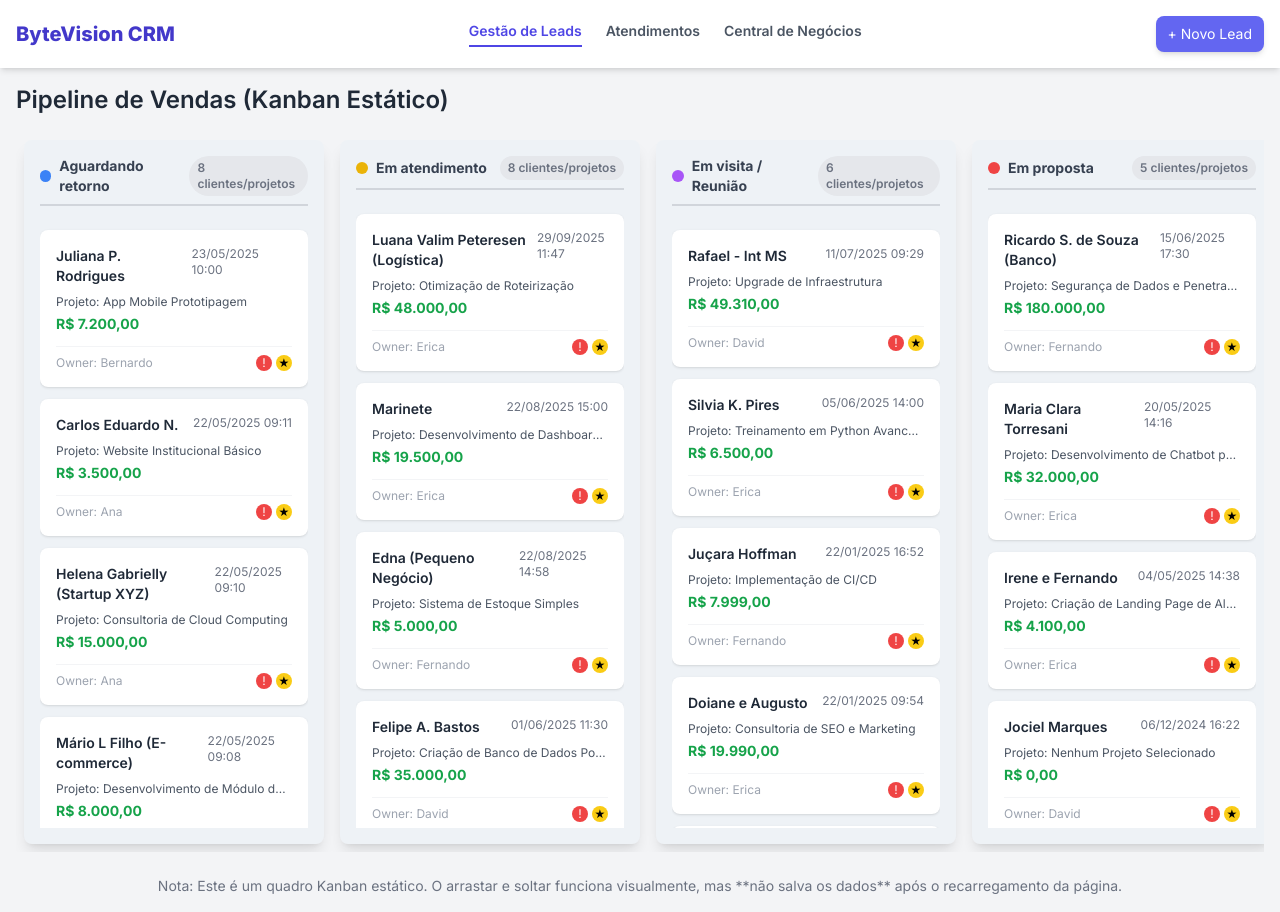
After one commit to arthur201306/BeOrange, a Flask app: page /leads in a window 1280 px wide. The commit adds this page. Run offline with Flask 3, Linux system fonts and the light colour scheme; some libraries are stand-ins or nearby versions.

Commit message:
Criado as paginas de Gestao de Leads - Atendimentos - Central de negocios

```diff
--- a/app/main/routes.py
+++ b/app/main/routes.py
@@ -1,14 +1,33 @@
-from flask import Flask, render_template, request, redirect, url_for, session, Blueprint, jsonify
-from .. import supabase
+from flask import render_template, Blueprint, request, redirect, url_for
 
+# Cria o Blueprint 'main'
 main_bp = Blueprint('main', __name__, template_folder='templates')
 
 
 @main_bp.route('/')
-def main():
-    return render_template("/index.html")
+def home():
+    """Redireciona a rota base para a página de Leads."""
+    return redirect(url_for('main.kanban_board'))
 
-@main_bp.route('/login', methods['GET', 'POST'])
+@main_bp.route('/leads')
+def kanban_board():
+    """Renderiza a página principal do quadro Kanban (Gestão de Leads)."""
+    return render_template("kanban_crm.html")
+
+@main_bp.route('/atendimentos')
+def atendimentos_page():
+    """Renderiza a página de Atendimentos."""
+    return render_template("atendimentos.html")
+
+@main_bp.route('/negocios')
+def negocios_page():
+    """Renderiza a página Central de Negócios."""
+    return render_template("negocios.html")
+
+@main_bp.route('/login', methods=['GET', 'POST'])
 def login():
+    """
+    Rota de login (atualmente só renderiza o template GET)
+    """
     if request.method == 'GET':
-        return render_template("/login.html")
+        return render_template("login.html") # Assumindo que você tem um template login.html
--- /dev/null
+++ b/app/templates/kanban_crm.html
@@ -0,0 +1,334 @@
+<!DOCTYPE html>
+<html lang="pt-BR">
+<head>
+    <meta charset="UTF-8">
+    <meta name="viewport" content="width=device-width, initial-scale=1.0">
+    <title>CRM - Gestão de Leads (Kanban)</title>
+    <!-- Tailwind CSS CDN -->
+    <script src="https://cdn.tailwindcss.com"></script>
+    <!-- Inter Font -->
+    <link href="https://fonts.googleapis.com/css2?family=Inter:wght@100..900&display=swap" rel="stylesheet">
+    <style>
+        body { font-family: 'Inter', sans-serif; background-color: #f7f9fb; }
+        .kanban-board {
+            /* Habilita a rolagem horizontal para o quadro */
+            overflow-x: auto;
+            white-space: nowrap;
+            /* Permite rolagem vertical dentro do container principal */
+            max-height: calc(100vh - 80px); /* Ajuste baseado na altura do cabeçalho */
+            padding-bottom: 1rem;
+        }
+        .kanban-column {
+            display: inline-block;
+            vertical-align: top;
+            width: 300px; /* Largura fixa para colunas */
+            min-height: calc(100vh - 120px); /* Altura mínima para o visual */
+            background-color: #eef2f6;
+            margin-right: 1rem;
+            white-space: normal;
+        }
+        .lead-card {
+            transition: transform 0.2s, box-shadow 0.2s;
+            cursor: grab;
+        }
+        .lead-card:active {
+            cursor: grabbing;
+            box-shadow: 0 10px 15px -3px rgba(0, 0, 0, 0.1), 0 4px 6px -2px rgba(0, 0, 0, 0.05);
+            transform: scale(1.01);
+        }
+        .drag-over {
+            box-shadow: 0 0 0 4px #2563eb inset; /* Borda azul ao arrastar sobre a coluna */
+        }
+        /* Scrollbar customizada para melhor visibilidade */
+        .kanban-board::-webkit-scrollbar { height: 8px; }
+        .kanban-board::-webkit-scrollbar-thumb { background: #cbd5e1; border-radius: 4px; }
+        .kanban-board::-webkit-scrollbar-track { background: #f1f1f1; }
+    </style>
+
+    <!-- Lógica JavaScript Estática (sem Firebase) -->
+    <script>
+        // --- DADOS ESTÁTICOS DE EXEMPLO (BEORANGE ADAPTADO) ---
+        const staticLeads = [
+            // AGUARDANDO RETORNO (awaiting_return) - 8 leads
+            { id: 'l1', name: 'Carlos Eduardo N.', date: '22/05/2025 09:11', project: 'Website Institucional Básico', value: 3500.00, owner: 'Ana', stage: 'awaiting_return' },
+            { id: 'l2', name: 'Helena Gabrielly (Startup XYZ)', date: '22/05/2025 09:10', project: 'Consultoria de Cloud Computing', value: 15000.00, owner: 'Ana', stage: 'awaiting_return' },
+            { id: 'l3', name: 'Mário L Filho (E-commerce)', date: '22/05/2025 09:08', project: 'Desenvolvimento de Módulo de Pagamento', value: 8000.00, owner: 'Bernardo', stage: 'awaiting_return' },
+            { id: 'l13', name: 'Juliana P. Rodrigues', date: '23/05/2025 10:00', project: 'App Mobile Prototipagem', value: 7200.00, owner: 'Bernardo', stage: 'awaiting_return' },
+            { id: 'l18', name: 'Heygar Casa (Migração de Dados)', date: '22/05/2025 09:07', project: 'Nenhum Projeto Selecionado', value: 0, owner: 'Ana', stage: 'awaiting_return' },
+            { id: 'l19', name: 'Ricardo Alexandre', date: '22/05/2025 09:05', project: 'Manutenção de Servidores (Contrato 1 ano)', value: 12000.00, owner: 'Ana', stage: 'awaiting_return' },
+            { id: 'l20', name: 'Vagner Roberto (ERP Customizado)', date: '22/05/2025 09:05', project: 'Licença Software (3 usuários)', value: 2500.00, owner: 'Bernardo', stage: 'awaiting_return' },
+            { id: 'l21', name: 'Diego Souza', date: '16/05/2025 10:26', project: 'Consultoria Inicial de Segurança', value: 0, owner: 'Bernardo', stage: 'awaiting_return' },
+
+            // EM ATENDIMENTO (in_service) - 8 leads
+            { id: 'l4', name: 'Gilliard Marcos (Financeira)', date: '12/05/2025 10:48', project: 'Sistema de Gestão de Risco', value: 299900.00, owner: 'Cláudia', stage: 'in_service' },
+            { id: 'l5', name: 'Daniel Wanderson', date: '28/05/2024 10:21', project: 'Refatoração de API Legada', value: 64999.00, owner: 'Cláudia', stage: 'in_service' },
+            { id: 'l6', name: 'Junior Nacci', date: '22/05/2025 09:54', project: 'Suporte Nível 2 - 6 Meses', value: 6000.00, owner: 'Cláudia', stage: 'in_service' },
+            { id: 'l14', name: 'Felipe A. Bastos', date: '01/06/2025 11:30', project: 'Criação de Banco de Dados Postgre', value: 35000.00, owner: 'David', stage: 'in_service' },
+            { id: 'l22', name: 'Teodora de oliveira', date: '06/12/2024 14:34', project: 'Nenhum Serviço Selecionado', value: 3500.00, owner: 'David', stage: 'in_service' },
+            { id: 'l23', name: 'Luana Valim Peteresen (Logística)', date: '29/09/2025 11:47', project: 'Otimização de Roteirização', value: 48000.00, owner: 'Erica', stage: 'in_service' },
+            { id: 'l24', name: 'Marinete', date: '22/08/2025 15:00', project: 'Desenvolvimento de Dashboard BI', value: 19500.00, owner: 'Erica', stage: 'in_service' },
+            { id: 'l25', name: 'Edna (Pequeno Negócio)', date: '22/08/2025 14:58', project: 'Sistema de Estoque Simples', value: 5000.00, owner: 'Fernando', stage: 'in_service' },
+
+            // EM VISITA (visiting) - 6 leads
+            { id: 'l7', name: 'Lauro Heck (Grande Corporação)', date: '02/10/2024 15:54', project: 'Análise de Viabilidade Técnica', value: 9999.00, owner: 'David', stage: 'visiting' },
+            { id: 'l8', name: 'Rafael - Int MS', date: '11/07/2025 09:29', project: 'Upgrade de Infraestrutura', value: 49310.00, owner: 'David', stage: 'visiting' },
+            { id: 'l15', name: 'Silvia K. Pires', date: '05/06/2025 14:00', project: 'Treinamento em Python Avancado', value: 6500.00, owner: 'Erica', stage: 'visiting' },
+            { id: 'l26', name: 'Doiane e Augusto', date: '22/01/2025 09:54', project: 'Consultoria de SEO e Marketing', value: 19990.00, owner: 'Erica', stage: 'visiting' },
+            { id: 'l27', name: 'Nelson (Start-up Financiada)', date: '06/12/2024 14:22', project: 'Três Módulos de Software Chave', value: 79990.00, owner: 'Fernando', stage: 'visiting' },
+            { id: 'l28', name: 'Juçara Hoffman', date: '22/01/2025 16:52', project: 'Implementação de CI/CD', value: 7999.00, owner: 'Fernando', stage: 'visiting' },
+
+            // EM PROPOSTA (in_proposal) - 5 leads
+            { id: 'l9', name: 'Maria Clara Torresani', date: '20/05/2025 14:16', project: 'Desenvolvimento de Chatbot para SAC', value: 32000.00, owner: 'Erica', stage: 'in_proposal' },
+            { id: 'l10', name: 'Irene e Fernando', date: '04/05/2025 14:38', project: 'Criação de Landing Page de Alta Conversão', value: 4100.00, owner: 'Erica', stage: 'in_proposal' },
+            { id: 'l16', name: 'Ricardo S. de Souza (Banco)', date: '15/06/2025 17:30', project: 'Segurança de Dados e Penetration Test', value: 180000.00, owner: 'Fernando', stage: 'in_proposal' },
+            { id: 'l29', name: 'Jona e Cleverson', date: '08/09/2024 09:18', project: 'Contrato de Suporte Trimestral', value: 3999.00, owner: 'Fernando', stage: 'in_proposal' },
+            { id: 'l30', name: 'Jociel Marques', date: '06/12/2024 16:22', project: 'Nenhum Projeto Selecionado', value: 0, owner: 'David', stage: 'in_proposal' },
+
+            // EM CONTRATO (in_contract) - 4 leads
+            { id: 'l17', name: 'Patrícia A. Borges', date: '20/06/2025 09:00', project: 'Sistema de Gestão de Clientes (Fase I)', value: 95000.00, owner: 'Fernando', stage: 'in_contract' },
+            { id: 'l31', name: 'Carolina REF: 7572', date: '06/12/2024 15:41', project: 'Projeto de Integração de Sistemas', value: 94500.00, owner: 'Fernando', stage: 'in_contract' },
+            { id: 'l32', name: 'Antônio José Nogueira', date: '16/04/2025 08:08', project: 'Desenvolvimento de Novo Produto Digital', value: 90000.00, owner: 'David', stage: 'in_contract' },
+            { id: 'l33', name: 'Gisele Cesar', date: '14/11/2024 17:00', project: 'Contrato de Manutenção Premium', value: 31999.00, owner: 'Cláudia', stage: 'in_contract' },
+
+            // FINALIZADO (finished) - 4 leads
+            { id: 'l11', name: 'Romero Ferreira da Silva', date: '23/05/2025 17:06', project: 'Treinamento de Equipe em React', value: 6749.00, owner: 'Fernando', stage: 'finished' },
+            { id: 'l12', name: 'Eduardo Lucas Fink', date: '28/05/2025 17:35', project: 'Criação de Identidade Visual', value: 5000.00, owner: 'David', stage: 'finished' },
+            { id: 'l34', name: 'Mário Cesar Burkhardt', date: '14/10/2024 09:35', project: 'Consultoria Estratégica', value: 0, owner: 'Cláudia', stage: 'finished' },
+            { id: 'l35', name: 'Evandro Weingartner', date: '03/04/2023 11:41', project: 'Serviço de Backup e Recuperação', value: 0, owner: 'Ana', stage: 'finished' }
+        ];
+
+        // --- CONFIGURAÇÃO DO KANBAN (Colunas) ---
+        const stages = [
+            { id: 'awaiting_return', title: 'Aguardando retorno', color: 'bg-blue-500' },
+            { id: 'in_service', title: 'Em atendimento', color: 'bg-yellow-500' },
+            { id: 'visiting', title: 'Em visita / Reunião', color: 'bg-purple-500' },
+            { id: 'in_proposal', title: 'Em proposta', color: 'bg-red-500' },
+            { id: 'in_contract', title: 'Em contrato', color: 'bg-indigo-500' },
+            { id: 'finished', title: 'Finalizado / Fechado', color: 'bg-green-500' }
+        ];
+
+        // --- FUNÇÕES DE RENDERIZAÇÃO DE DADOS ---
+
+        function updateCardCount(stageId) {
+            const container = document.getElementById(`cards-${stageId}`);
+            const countDisplay = document.getElementById(`count-${stageId}`);
+            if (container && countDisplay) {
+                 // Usa o número de filhos (cards) no container
+                countDisplay.textContent = `${container.children.length} clientes/projetos`;
+            }
+        }
+
+        function createLeadCard(lead) {
+            const card = document.createElement('div');
+            card.id = `lead-${lead.id}`;
+            card.classList.add('lead-card', 'p-4', 'bg-white', 'rounded-lg', 'shadow', 'mb-3', 'hover:shadow-md');
+            card.setAttribute('draggable', 'true');
+            card.setAttribute('data-lead-id', lead.id);
+            card.setAttribute('data-stage', lead.stage);
+
+            // Formatação do valor (currency)
+            const formattedValue = lead.value ? parseFloat(lead.value).toLocaleString('pt-BR', { style: 'currency', currency: 'BRL' }) : 'R$ 0,00';
+
+            // Estrutura do cartão atualizada para se aproximar do design da captura de tela
+            card.innerHTML = `
+                <div class="flex justify-between items-start mb-2">
+                    <h3 class="font-semibold text-gray-800 text-sm">${lead.name || 'Novo Cliente'}</h3>
+                    <span class="text-xs text-gray-500">${lead.date || 'Sem data'}</span>
+                </div>
+                <p class="text-xs text-gray-600 mb-1 truncate" title="${lead.project}">Projeto: ${lead.project || 'Não especificado'}</p>
+                <p class="text-sm font-bold text-green-600">${formattedValue}</p>
+
+                <!-- Nova seção de ícones/status -->
+                <div class="flex justify-between items-center mt-3 pt-2 border-t border-gray-100">
+                    <p class="text-xs text-gray-400">Owner: ${lead.owner || 'N/A'}</p>
+                    <div class="flex space-x-1">
+                        <!-- Placeholder Ícone de Atividades (Bolinha Vermelha/Verde, etc) -->
+                        <div class="w-4 h-4 rounded-full bg-red-500 flex items-center justify-center text-white text-xs leading-none cursor-pointer" title="Tarefa Atrasada">!</div>
+                        <!-- Placeholder Ícone de Prioridade/Status -->
+                        <div class="w-4 h-4 rounded-full bg-yellow-400 flex items-center justify-center text-xs leading-none cursor-pointer" title="Alta Prioridade">★</div>
+                    </div>
+                </div>
+            `;
+
+            // Adiciona listener para o início do arrasto
+            card.addEventListener('dragstart', handleDragStart);
+            card.addEventListener('dragend', handleDragEnd);
+            return card;
+        }
+
+        function loadLeads() {
+            const leadData = {}; // Estrutura temporária para leads por estágio
+            stages.forEach(stage => leadData[stage.id] = []);
+
+            // 1. Limpa os cards existentes (importante para recargas)
+            stages.forEach(stage => {
+                const container = document.getElementById(`cards-${stage.id}`);
+                if (container) container.innerHTML = '';
+            });
+
+            // 2. Distribui os leads estáticos por estágio
+            staticLeads.forEach(lead => {
+                const stageId = lead.stage || stages[0].id;
+                if (leadData[stageId]) {
+                    leadData[stageId].push(lead);
+                }
+            });
+
+            // 3. Renderiza os leads em suas respectivas colunas
+            stages.forEach(stage => {
+                const container = document.getElementById(`cards-${stage.id}`);
+
+                if (!container) return; // Se o container não existe, pula
+
+                // Ordena os leads por data (mais recente primeiro)
+                leadData[stage.id].sort((a, b) => {
+                    const dateA = new Date(a.date.replace(/(\d{2})\/(\d{2})\/(\d{4})/, '$2/$1/$3'));
+                    const dateB = new Date(b.date.replace(/(\d{2})\/(\d{2})\/(\d{4})/, '$2/$1/$3'));
+                    return dateB - dateA;
+                });
+
+
+                leadData[stage.id].forEach(lead => {
+                    container.appendChild(createLeadCard(lead));
+                });
+
+                // 4. Atualiza a contagem inicial
+                updateCardCount(stage.id);
+            });
+        }
+
+        // --- LÓGICA DE DRAG AND DROP (APENAS DOM) ---
+
+        let draggedLeadId = null;
+
+        function handleDragStart(e) {
+            draggedLeadId = e.target.getAttribute('data-lead-id');
+            // Salva o ID do lead e do estágio de origem
+            e.dataTransfer.setData('text/plain', draggedLeadId);
+            e.dataTransfer.setData('text/stage-origin', e.target.parentElement.id.replace('cards-', ''));
+            // Adiciona classe de opacidade para feedback visual
+            setTimeout(() => e.target.classList.add('opacity-50'), 0);
+        }
+
+        function handleDragEnd(e) {
+            e.target.classList.remove('opacity-50');
+            // Remove a classe drag-over de todas as colunas
+            document.querySelectorAll('.kanban-column').forEach(col => col.classList.remove('drag-over'));
+        }
+
+        function handleDragOver(e) {
+            e.preventDefault(); // Permite o drop
+        }
+
+        function handleDragEnter(e) {
+            e.preventDefault();
+            const column = e.currentTarget;
+            column.classList.add('drag-over');
+        }
+
+        function handleDragLeave(e) {
+            e.currentTarget.classList.remove('drag-over');
+        }
+
+        function handleDrop(e) {
+            e.preventDefault();
+            e.currentTarget.classList.remove('drag-over');
+
+            const newStageId = e.currentTarget.getAttribute('data-stage-id');
+            const sourceStageId = e.dataTransfer.getData('text/stage-origin');
+            const leadId = e.dataTransfer.getData('text/plain');
+            const leadToMove = document.getElementById(`lead-${leadId}`);
+
+            if (newStageId && leadToMove) {
+                const destinationContainer = document.getElementById(`cards-${newStageId}`);
+
+                if (destinationContainer) {
+                    // 1. Move o card no DOM
+                    destinationContainer.appendChild(leadToMove);
+
+                    // 2. Atualiza a contagem da coluna de origem e destino
+                    if (sourceStageId) updateCardCount(sourceStageId);
+                    updateCardCount(newStageId);
+
+                    // 3. Atualiza o atributo data-stage do card
+                    leadToMove.setAttribute('data-stage', newStageId);
+
+                    console.log(`Lead ${leadId} movido visualmente para o estágio: ${newStageId}`);
+                }
+            }
+            draggedLeadId = null; // Reset
+        }
+
+        // --- MONTAGEM DO QUADRO (Executa ao carregar o DOM) ---
+        function setupBoard() {
+            const boardContainer = document.getElementById('board-container');
+
+            stages.forEach(stage => {
+                const column = document.createElement('div');
+                column.className = 'kanban-column rounded-lg flex flex-col p-4 shadow-lg';
+                column.setAttribute('data-stage-id', stage.id);
+
+                // Listeners de Drag/Drop para a coluna
+                column.addEventListener('dragover', handleDragOver);
+                column.addEventListener('dragenter', handleDragEnter);
+                column.addEventListener('dragleave', handleDragLeave);
+                column.addEventListener('drop', handleDrop);
+
+                // Cabeçalho da Coluna
+                const header = document.createElement('div');
+                header.className = 'flex justify-between items-center mb-4 pb-2 border-b-2 border-gray-300';
+                header.innerHTML = `
+                    <div class="flex items-center">
+                        <span class="w-3 h-3 rounded-full ${stage.color} mr-2"></span>
+                        <h2 class="font-bold text-sm text-gray-700">${stage.title}</h2>
+                    </div>
+                    <span id="count-${stage.id}" class="text-xs font-semibold text-gray-500 px-2 py-1 bg-gray-200 rounded-full">0 clientes/projetos</span>
+                `;
+
+                // Container dos Cards (permite rolagem vertical dentro da coluna)
+                const cardsContainer = document.createElement('div');
+                cardsContainer.id = `cards-${stage.id}`;
+                cardsContainer.className = 'flex-grow overflow-y-auto pt-2 space-y-3';
+
+                column.appendChild(header);
+                column.appendChild(cardsContainer);
+                boardContainer.appendChild(column);
+            });
+
+            // Carrega os dados estáticos
+            loadLeads();
+        }
+
+        document.addEventListener('DOMContentLoaded', setupBoard);
+    </script>
+</head>
+<body class="bg-gray-100">
+    <!-- Barra de Navegação Superior (Simplificada) -->
+    <header class="bg-white shadow-md p-4 flex justify-between items-center sticky top-0 z-10">
+        <div class="text-xl font-extrabold text-indigo-700">ByteVision CRM</div>
+        <nav class="flex space-x-6 text-sm font-semibold">
+            <!-- Rotas Flask: usar url_for é a melhor prática em um ambiente de template -->
+            <a href="{{ url_for('main.kanban_board') }}" class="text-indigo-600 border-b-2 border-indigo-600 pb-1">Gestão de Leads</a>
+            <a href="{{ url_for('main.atendimentos_page') }}" class="text-gray-600 hover:text-indigo-600 transition duration-150">Atendimentos</a>
+            <a href="{{ url_for('main.negocios_page') }}" class="text-gray-600 hover:text-indigo-600 transition duration-150">Central de Negócios</a>
+        </nav>
+        <div class="flex items-center space-x-3">
+            <button class="bg-indigo-500 text-white px-3 py-2 rounded-lg hover:bg-indigo-600 transition duration-150 shadow-md text-sm">+ Novo Lead</button>
+        </div>
+    </header>
+
+    <!-- Área de Conteúdo Principal -->
+    <main class="p-4">
+        <h1 class="text-2xl font-semibold text-gray-800 mb-4">Pipeline de Vendas (Kanban Estático)</h1>
+
+        <!-- Container do Quadro Kanban (Rolagem Horizontal) -->
+        <div id="board-container" class="kanban-board flex p-2">
+            <!-- As Colunas são injetadas pelo JavaScript -->
+        </div>
+
+        <div class="text-center mt-6 text-gray-500 text-sm">
+            Nota: Este é um quadro Kanban estático. O arrastar e soltar funciona visualmente, mas **não salva os dados** após o recarregamento da página.
+        </div>
+    </main>
+</body>
+</html>
--- /dev/null
+++ b/requirements.txt
@@ -0,0 +1,3 @@
+supabase
+webview
+dotenv
```
Also changed, not shown: app/templates/atendimentos.html (added, +99 -0 lines), app/templates/base.html (+2 -25 lines), app/templates/negocios.html (added, +159 -0 lines), run.py (+4 -3 lines), README.md.
